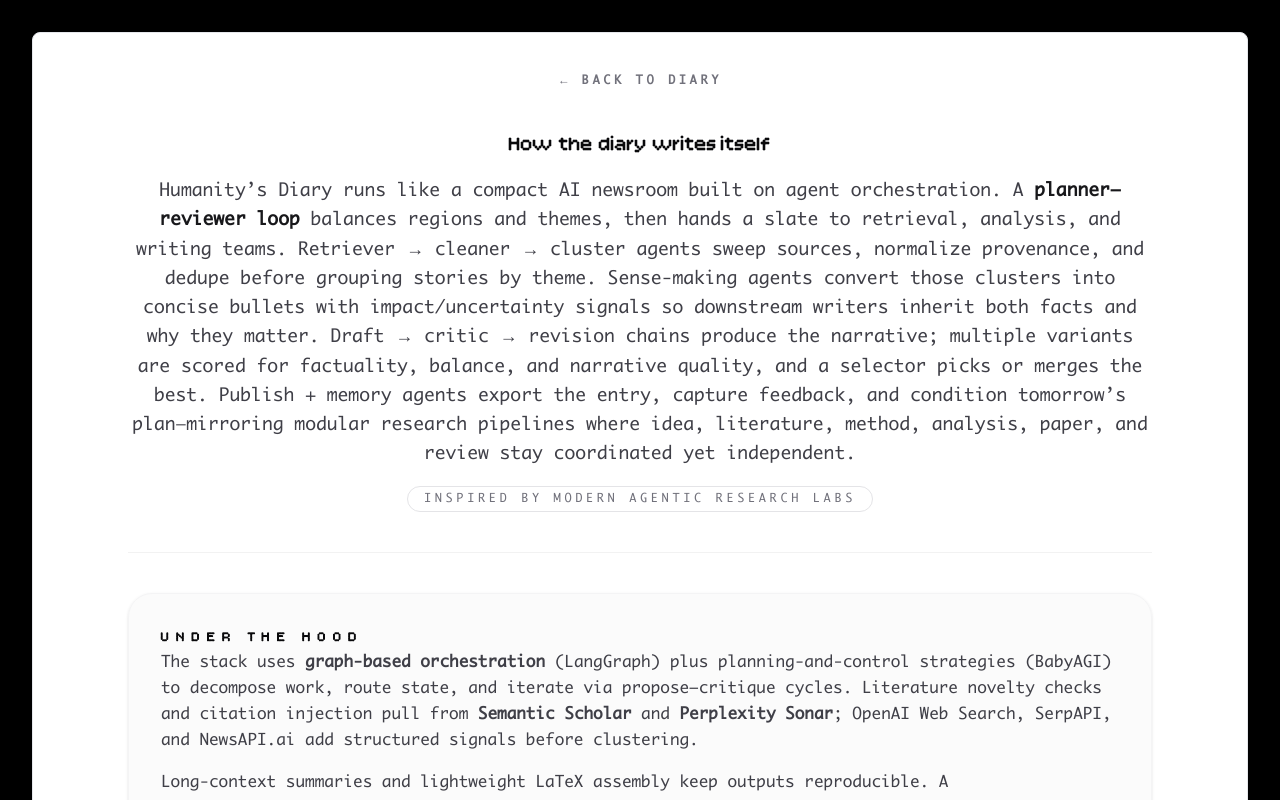
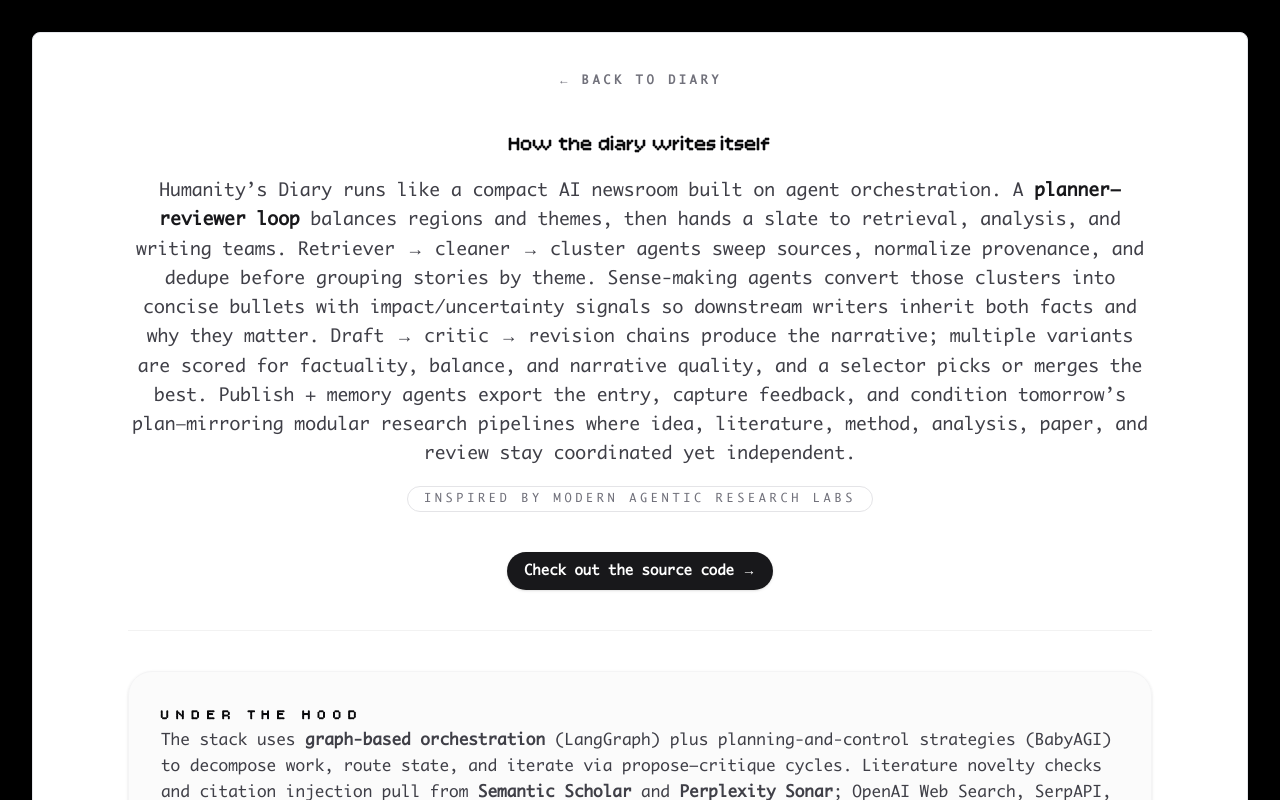
Before and after one commit to monkey-make-banana/human-diary, a Next.js app in the folder nextjs-frontend/: page /what in a window 1280 px wide. Shown: the top 800 px of the page. Built offline with nearby package versions, Linux system fonts and the light colour scheme.

Commit message:
minior bugs

```diff
--- a/nextjs-frontend/src/app/what/page.tsx
+++ b/nextjs-frontend/src/app/what/page.tsx
@@ -58,6 +58,16 @@ export default function WhatPage() {
         </div>
       </header>
 
+      <div className="flex justify-center">
+        <Link
+          href="https://github.com/monkey-make-banana/human-diary"
+          className="inline-flex items-center gap-2 rounded-full border border-zinc-900/10 bg-zinc-900 px-4 py-2 text-sm font-semibold text-white shadow-sm transition hover:-translate-y-0.5 hover:bg-zinc-800 dark:border-white/20 dark:bg-white dark:text-zinc-900"
+        >
+          Check out the source code
+          <span aria-hidden="true">→</span>
+        </Link>
+      </div>
+
       <Divider soft />
 
       <section className="rounded-3xl border border-zinc-100 bg-zinc-50/80 p-8 text-left shadow-sm dark:border-white/5 dark:bg-white/5 dark:shadow-none">
```
